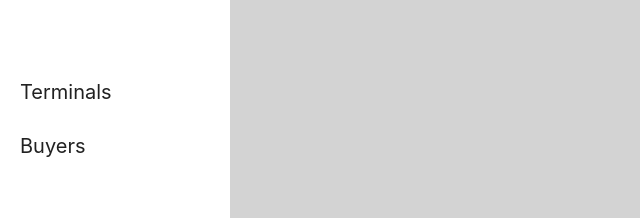
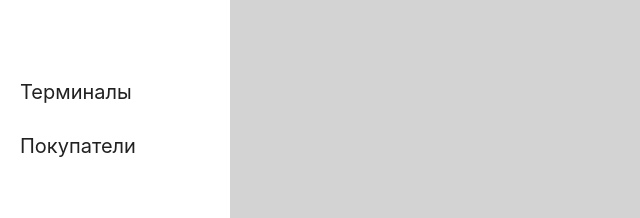
Before and after one commit to mefistodevelop/react-task, a React (Create React App) app: page / in a window 1280 px wide. Shown: the part 311-529 px from the top of the page, without its empty margins (0-640 px from the left). Built offline with nearby package versions, Linux system fonts and the light colour scheme.

Commit message:
refactor: change links' text to russian

```diff
--- a/src/components/Sidebar/Navigation/Navigation.jsx
+++ b/src/components/Sidebar/Navigation/Navigation.jsx
@@ -8,12 +8,12 @@ export function Navigation() {
       <ul className="navigation__list">
         <li className="navigation__item">
           <Link className="navigation__link" to="/terminals">
-            Terminals
+            Терминалы
           </Link>
         </li>
         <li className="navigation__item">
           <Link className="navigation__link" to="/buyers">
-            Buyers
+            Покупатели
           </Link>
         </li>
       </ul>
```
